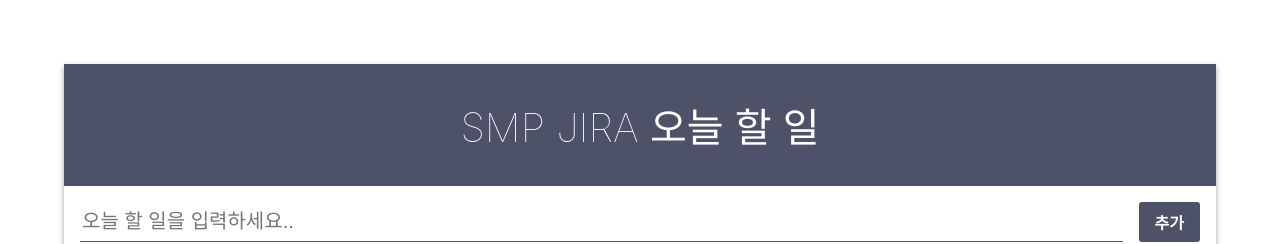
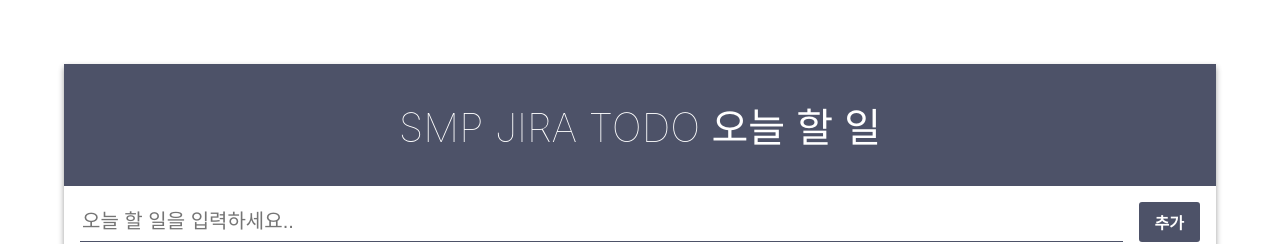
Before and after one commit to stgbackup/amazon-eks-frontend, a React (Create React App) app: page / in a window 1280 px wide. Shown: the top 244 px of the page. Built offline with nearby package versions, Linux system fonts and the light colour scheme; no server answers.

Commit message:
- title 수정

```diff
--- a/src/components/js/TodoListTemplate.js
+++ b/src/components/js/TodoListTemplate.js
@@ -6,7 +6,7 @@
     return (
         <main className="todo-list-template">
             <div className="todo-list-title">
-                SMP JIRA 오늘 할 일
+                SMP JIRA TODO 오늘 할 일
             </div>
             <section className="form-wrapper">
                 {form}
```
Also changed, not shown: 2 other files (tests, documents, lock files or other folders).
